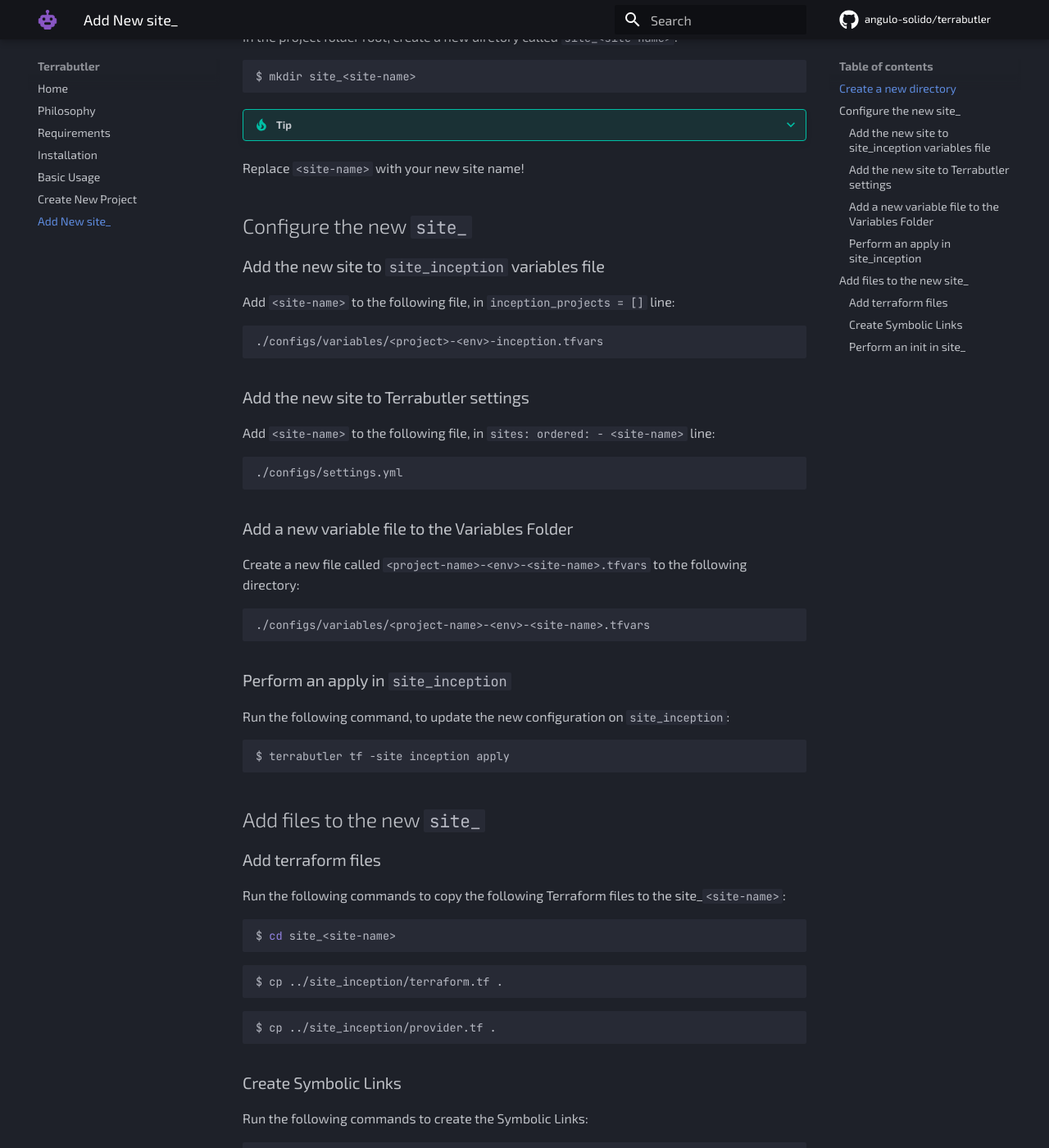
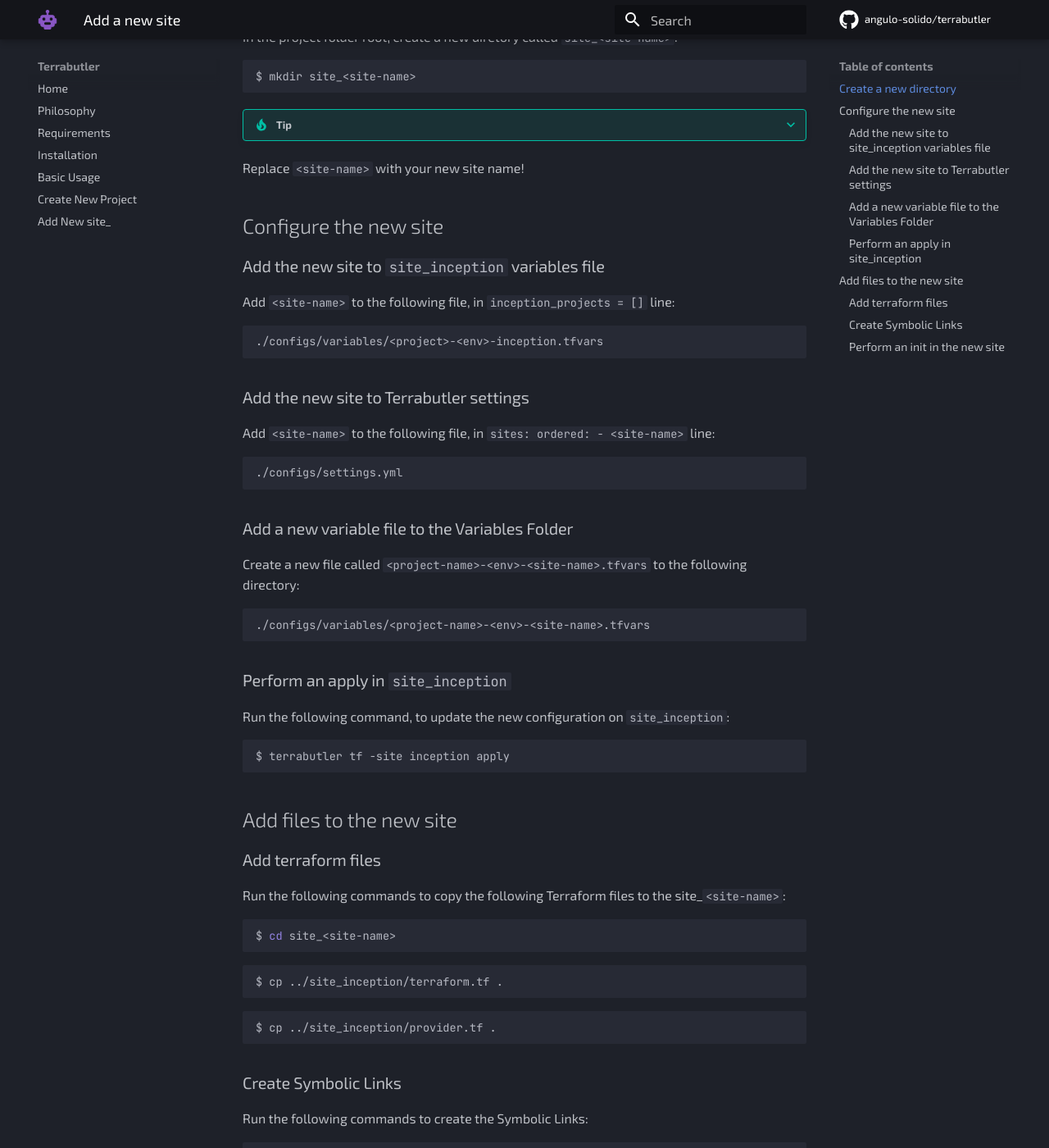
Before and after one commit to montblu/terrabutler, an MkDocs documentation site: the page built from docs/new-site.md, in a window 1280 px wide and 1400 px high, scrolled down 199 px. Shown: the whole window at 82% size. Built offline with MkDocs 1.6.1 and Material for MkDocs 9.7.7, drawn with Linux system fonts in a browser that asks for light colours; comment, search, counter and statistics services are not loaded; some of the changed text lies outside the part shown.

Commit message:
Update and rename new-site_.md to new-site.md

````diff
--- a/docs/new-site_.md
+++ b/docs/new-site.md
@@ -1,4 +1,4 @@
-# Add a new site_
+# Add a new site
 
 ## Create a new directory
 
@@ -10,7 +10,7 @@
 ???+ tip
   Replace `<site-name>`  with your new site name!
 
-## Configure the new `site_`
+## Configure the new site
 
 
 ### Add the new site to `site_inception` variables file
@@ -45,7 +45,7 @@
 $ terrabutler tf -site inception apply
 ```
 
-## Add files to the new `site_`
+## Add files to the new site
 
 ### Add terraform files
 
@@ -80,7 +80,7 @@
 ```shell
 $ ln -s ../globals/variables.tf ./variables_globals.tf
 ```
-### Perform an init in `site_`
+### Perform an init in the new site
 
 Run the following command:
 
````
